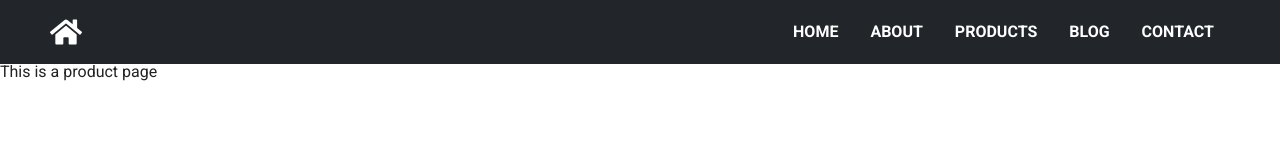
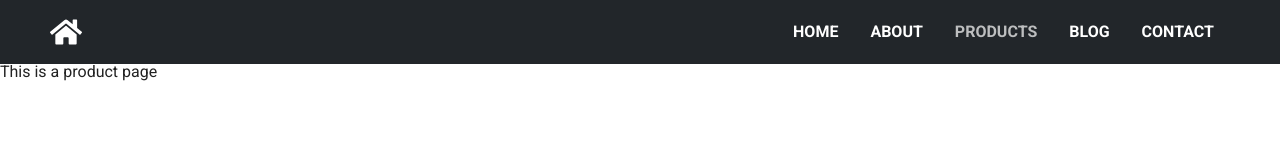
Before and after one commit to ansonlowzf/styled-components-next, a Next.js app: page /products in a window 1280 px wide. Shown: the top 160 px of the page. Built offline with nearby package versions, Linux system fonts and the light colour scheme.

Commit message:
fix nextlink active class

```diff
--- a/components/Navbar01/Navbar01Element.jsx
+++ b/components/Navbar01/Navbar01Element.jsx
@@ -1,5 +1,5 @@
+import { FaHome } from "react-icons/fa";
 import styled from "styled-components";
-import { FaHome } from "react-icons/fa";
 
 export const Nav = styled.div`
   background-color: ${(props) => props.theme.bgColors.primary};
@@ -71,7 +71,7 @@ export const MainNavItems = styled.a`
   font-weight: bold;
 
   &:hover {
-    color: #e31837;
+    color: ${(props) => props.theme.colors.primary};
     transition: 0.2s ease-in-out;
   }
 `;
--- a/components/Navbar01/index.js
+++ b/components/Navbar01/index.js
@@ -1,17 +1,18 @@
+import NextLink from "../NextLink";
 import Link from "next/link";
 import { useState } from "react";
 import { FaBars } from "react-icons/fa";
+import { MainMenu } from "../../const/navlinks";
 import Sidebar02 from "../Sidebar02";
 import {
+  MainNavContainer,
   MobileIcon,
   Nav,
   NavContainer,
   NavIcon,
   NavLogo,
-  MainNavContainer,
   MainNavItems,
 } from "./Navbar01Element";
-import { MainMenu } from "../../const/navlinks";
 
 const Navbar01 = () => {
   const [isOpen, setIsOpen] = useState(false);
@@ -33,9 +34,9 @@ const Navbar01 = () => {
         </MobileIcon>
         <MainNavContainer>
           {MainMenu.map(({ id, name, path }) => (
-            <Link href={path} passHref key={id}>
+            <NextLink activeClassName="active" href={path} key={id}>
               <MainNavItems>{name}</MainNavItems>
-            </Link>
+            </NextLink>
           ))}
         </MainNavContainer>
         <Sidebar02 isOpen={isOpen} toggle={toggle} />
--- /dev/null
+++ b/components/NextLink.jsx
@@ -0,0 +1,27 @@
+import { useRouter } from "next/router";
+import Link from "next/link";
+import React, { Children } from "react";
+
+const ActiveLink = ({ children, activeClassName, ...props }) => {
+  const { asPath } = useRouter();
+  const child = Children.only(children);
+  const childClassName = child.props.className || "";
+
+  // pages/index.js will be matched via props.href
+  // pages/about.js will be matched via props.href
+  // pages/[slug].js will be matched via props.as
+  const className =
+    asPath === props.href || asPath === props.as
+      ? `${childClassName} ${activeClassName}`.trim()
+      : childClassName;
+
+  return (
+    <Link {...props}>
+      {React.cloneElement(child, {
+        className: className || null,
+      })}
+    </Link>
+  );
+};
+
+export default ActiveLink;
--- a/pages/_app.js
+++ b/pages/_app.js
@@ -1,8 +1,6 @@
 import { ThemeProvider } from "styled-components";
 import { GlobalStyle } from "../styles/globals";
 import { theme } from "../styles/theme";
-
-import Hero from "../components/Hero";
 
 import Navbar01 from "../components/Navbar01";
 
--- a/pages/index.js
+++ b/pages/index.js
@@ -1,5 +1,6 @@
 import styled from "styled-components";
 import { Heading1, Heading2, Heading3 } from "../styles/typography";
+import NextLink from "../components/NextLink";
 
 const Title = styled.h1`
   font-size: 50px;
--- a/styles/globals.js
+++ b/styles/globals.js
@@ -328,6 +328,11 @@ export const GlobalStyle = createGlobalStyle`
     color: #000;
     padding: 0.2em 0;
   }
+
+  .active {
+  opacity: 0.7;
+}
+
 `;
 
 export const Button = styled.button`
```
